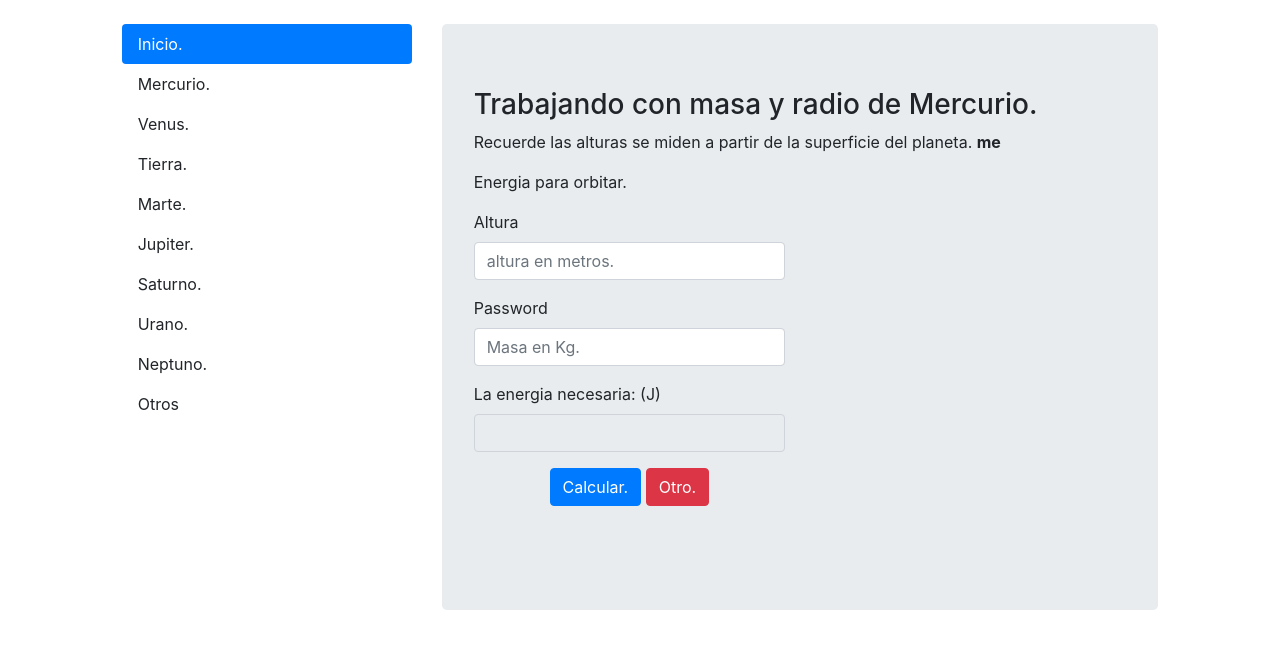
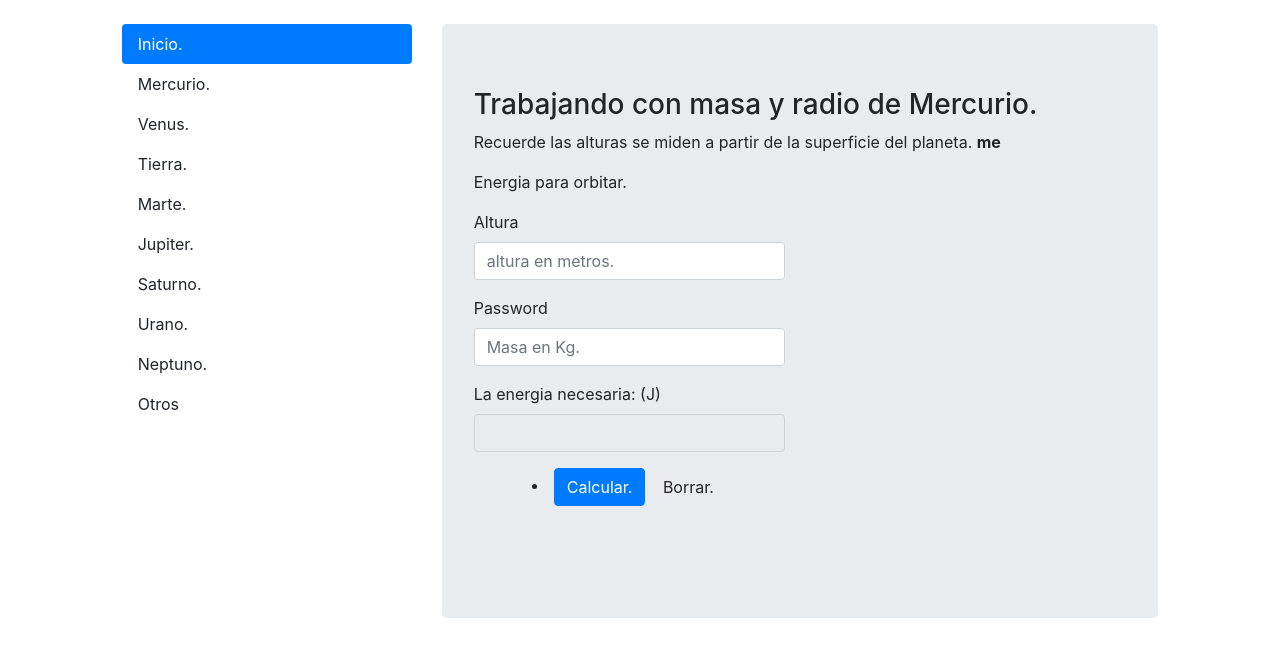
Before and after one commit to JulioFlowers/enorbit, an Electron app: page index.html in a window 1280 px wide. Drawn offline with Linux system fonts and the light colour scheme.

Commit message:
Correction

```diff
--- a/index.html
+++ b/index.html
@@ -54,9 +54,9 @@
 				      <input type="text" class="form-control" id="res0" disabled>
 			      </div>
 
-				   <p class="text-center"><button class="btn btn-primary" onClick="calEt('me', 'h0', 'm0', 'res0')">Calcular.</button>
-						<button  class="btn btn-danger" onClick="Reset(e0)">Otro.</button></p>
-			    </form>
+				   <li style="text-align: center"><input class="btn btn-primary" type="button" name="Calcular" id="button"  value="Calcular." onClick="calEt('tipo', 'altura', 'masat', 'res')">
+            <input class="btn btn-default" type="button" name="borrar" id="button2" onClick="Reset('e0')" value="Borrar."></li>
+            <br>
               </div>
 
 		    <div class="col-lg-6 col-md-6 col-sm-6 col-12">
```
